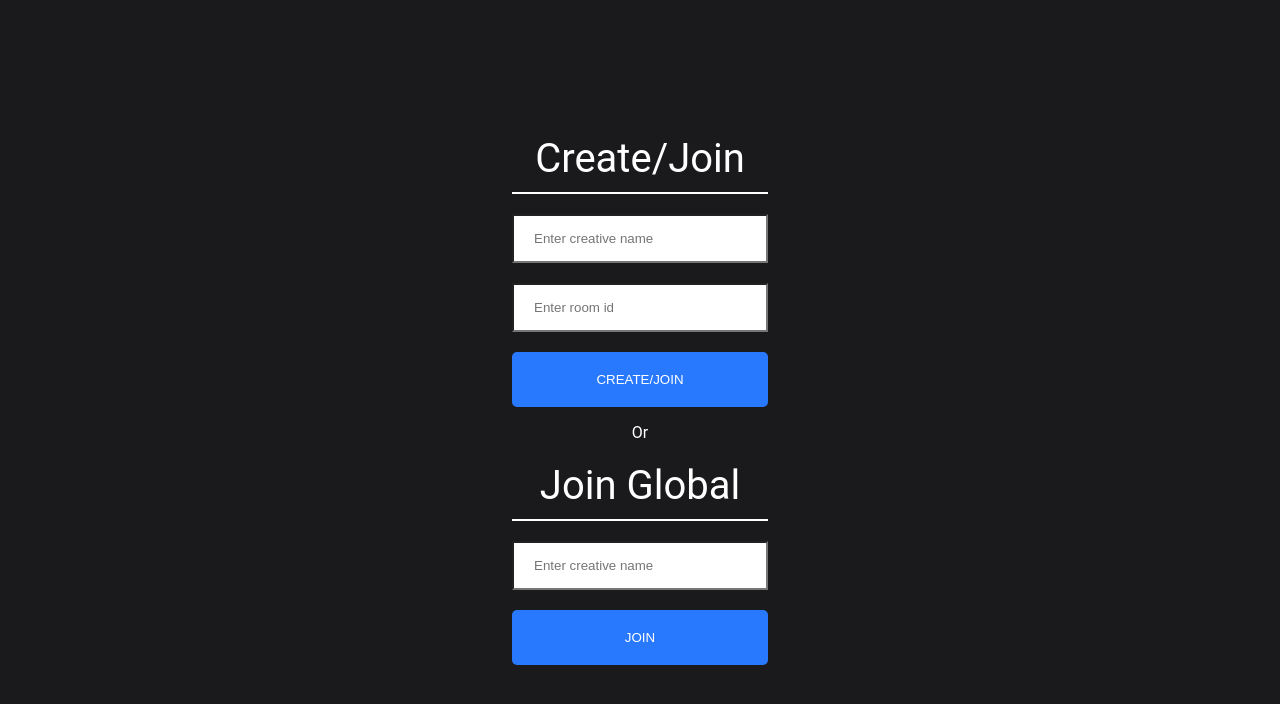
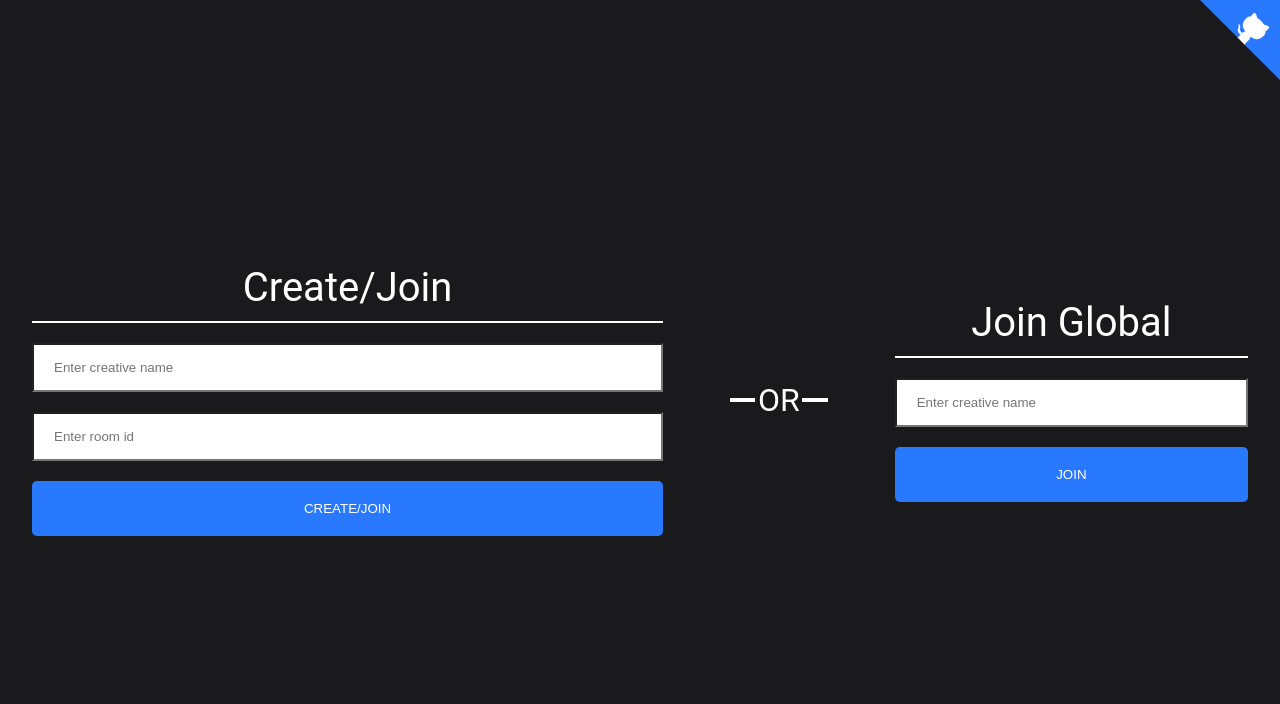
Before and after one commit to agarwalamn/liveboard, a React (Create React App) app in the folder client/: page / in a window 1280 px wide. Shown: the top 704 px of the page. Built offline with nearby package versions, Linux system fonts and the light colour scheme.

Commit message:
Final touchup done🎊

```diff
--- /dev/null
+++ b/client/src/components/Github/GithubBtn.js
@@ -0,0 +1,46 @@
+import React from "react";
+import "./github.css";
+
+function GithubBtn() {
+  return (
+    <div>
+      {/*Credits to https://tholman.com/github-corners/ */}
+      <a
+        href="https://github.com/agarwalamn/liveboard"
+        className="github-corner"
+        aria-label="View source on GitHub"
+      >
+        <svg
+          width="80"
+          height="80"
+          viewBox="0 0 250 250"
+          style={{
+            fill: "#2979ff",
+            color: "#fff",
+            position: "fixed",
+            top: 0,
+            border: 0,
+            right: 0,
+            zIndex: 10,
+          }}
+          aria-hidden="true"
+        >
+          <path d="M0,0 L115,115 L130,115 L142,142 L250,250 L250,0 Z"></path>
+          <path
+            d="M128.3,109.0 C113.8,99.7 119.0,89.6 119.0,89.6 C122.0,82.7 120.5,78.6 120.5,78.6 C119.2,72.0 123.4,76.3 123.4,76.3 C127.3,80.9 125.5,87.3 125.5,87.3 C122.9,97.6 130.6,101.9 134.4,103.2"
+            fill="currentColor"
+            style={{ transformOrigin: "130px 106px" }}
+            className="octo-arm"
+          ></path>
+          <path
+            d="M115.0,115.0 C114.9,115.1 118.7,116.5 119.8,115.4 L133.7,101.6 C136.9,99.2 139.9,98.4 142.2,98.6 C133.8,88.0 127.5,74.4 143.8,58.0 C148.5,53.4 154.0,51.2 159.7,51.0 C160.3,49.4 163.2,43.6 171.4,40.1 C171.4,40.1 176.1,42.5 178.8,56.2 C183.1,58.6 187.2,61.8 190.9,65.4 C194.5,69.0 197.7,73.2 200.1,77.6 C213.8,80.2 216.3,84.9 216.3,84.9 C212.7,93.1 206.9,96.0 205.4,96.6 C205.1,102.4 203.0,107.8 198.3,112.5 C181.9,128.9 168.3,122.5 157.7,114.1 C157.9,116.9 156.7,120.9 152.7,124.9 L141.0,136.5 C139.8,137.7 141.6,141.9 141.8,141.8 Z"
+            fill="currentColor"
+            className="octo-body"
+          ></path>
+        </svg>
+      </a>
+    </div>
+  );
+}
+
+export default GithubBtn;
--- /dev/null
+++ b/client/src/components/Github/github.css
@@ -0,0 +1,25 @@
+.github-corner:hover .octo-arm {
+  animation: octocat-wave 560ms ease-in-out;
+}
+@keyframes octocat-wave {
+  0%,
+  100% {
+    transform: rotate(0);
+  }
+  20%,
+  60% {
+    transform: rotate(-25deg);
+  }
+  40%,
+  80% {
+    transform: rotate(10deg);
+  }
+}
+@media (max-width: 500px) {
+  .github-corner:hover .octo-arm {
+    animation: none;
+  }
+  .github-corner .octo-arm {
+    animation: octocat-wave 560ms ease-in-out;
+  }
+}
--- a/client/src/components/Join/Join.css
+++ b/client/src/components/Join/Join.css
@@ -17,13 +17,31 @@
   display: flex;
   justify-content: center;
   text-align: center;
-  height: 100vh;
+  height: 100%;
   align-items: center;
   background-color: #1a1a1d;
+  flex-wrap: wrap;
+}
+#orDivider {
+  color: white;
+  font-size: 2em;
+  display: flex;
+  justify-content: space-evenly;
+  align-items: center;
+}
+#orDivider::before,
+#orDivider::after {
+  content: "";
+  border-top: 4px solid white;
+  height: 0px;
+  width: 25%;
+  display: block;
 }
 
 .joinInnerContainer {
   width: 20%;
+  flex: content;
+  margin: 2rem;
 }
 
 .joinInput {
@@ -74,3 +92,8 @@
   color: white;
   margin: 1rem;
 }
+
+.headingContainer {
+  flex-shrink: 0;
+  width: 100%;
+}
--- a/client/src/components/Join/Join.js
+++ b/client/src/components/Join/Join.js
@@ -1,5 +1,6 @@
 import React, { useState } from "react";
 import { Link } from "react-router-dom";
+import GithubBtn from "../Github/GithubBtn";
 import "./Join.css";
 function Join() {
   const [name, setName] = useState();
@@ -7,6 +8,7 @@
 
   return (
     <div className="joinOuterContainer">
+      <GithubBtn />
       <div className="joinInnerContainer">
         <div className="heading">Create/Join</div>
         <form className="joinForm mt-20">
@@ -41,8 +43,12 @@
             </button>
           </Link>
         </form>
-        <div className="or">Or</div>
-        <div className="heading mt-20">Join Global</div>
+      </div>
+      <div className="joinInnerContainer" id="orDivider">
+        OR
+      </div>
+      <div className="joinInnerContainer">
+        <div className="heading">Join Global</div>
         <form className="joinForm mt-20">
           <input
             type="text"
--- a/client/src/components/Main/Main.js
+++ b/client/src/components/Main/Main.js
@@ -2,6 +2,7 @@
 import queryString from "query-string";
 import io from "socket.io-client";
 import "./Main.css";
+import GithubBtn from "../Github/GithubBtn";
 function Main({ location }) {
   const ENDPOINT = "https://liveboard-backend.herokuapp.com/";
   //const ENDPOINT = "http://localhost:5000";
@@ -156,6 +157,7 @@
   };
   return (
     <div>
+      <GithubBtn />
       <canvas ref={canvasRef} className="canvas" />
       <div ref={colorsRef} className="colors">
         <div className="color black" />
```
Also changed, not shown: client/src/components/GitHub-Mark-64px.png (added), 1 other file (tests, documents, lock files or other folders).
